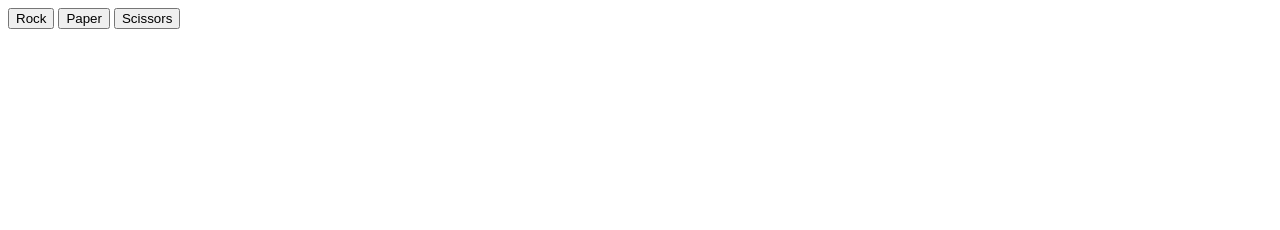
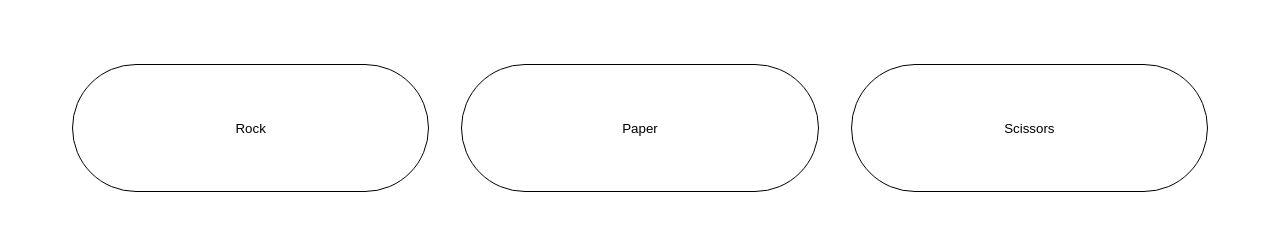
Before and after one commit to behrouziyeh/rock-paper-scissors, a plain HTML site: page index.html in a window 1280 px wide. Drawn offline with Linux system fonts and the light colour scheme.

Commit message:
feat: style the UI

```diff
--- a/index.html
+++ b/index.html
@@ -4,13 +4,14 @@
         <meta charset="UTF-8" />
         <meta name="viewport" content="width=device-width, initial-scale=1.0" />
         <title>TOP - Rock Paper Scissors</title>
+        <link rel="stylesheet" href="styles/main.css">
     </head>
     <body>
         <div class="game">
             <div class="controls">
-                <button class="rock-control">Rock</button>
-                <button class="paper-control">Paper</button>
-                <button class="scissors-control">Scissors</button>
+                <button class="rock-control control">Rock</button>
+                <button class="paper-control control">Paper</button>
+                <button class="scissors-control control">Scissors</button>
             </div>
             <div class="results">
                 <div class="game-result"></div>
--- /dev/null
+++ b/styles/main.css
@@ -0,0 +1,37 @@
+* {
+    box-sizing: border-box;
+}
+
+.game {
+    margin: 4rem;
+    display: flex;
+    flex-flow: column;
+    gap :2rem;
+    font-family: sans-serif;
+}
+
+.controls {
+    display: flex;
+    width: 100%;
+    gap: 2rem;
+}
+
+.control {
+    flex-grow: 1;
+    width: 8rem;
+    height: 8rem;
+    background: transparent;
+    display: block;
+    outline: 0;
+    border: 0.1rem solid black;
+    border-radius: 10rem;
+    transition: all 50ms ease-in-out;
+}
+
+.control:active {
+    background: gainsboro;
+}
+
+.results {
+    text-align: center;
+}
```
